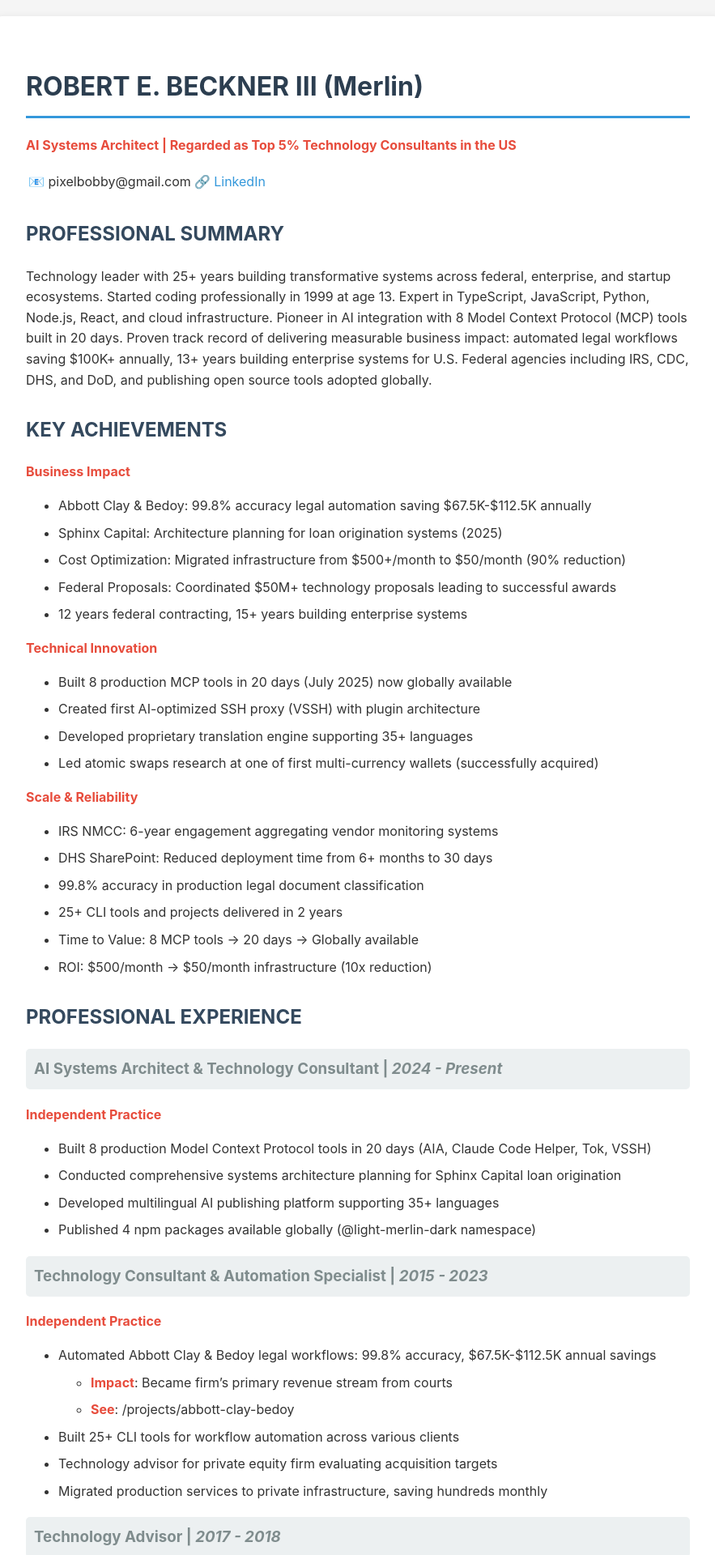
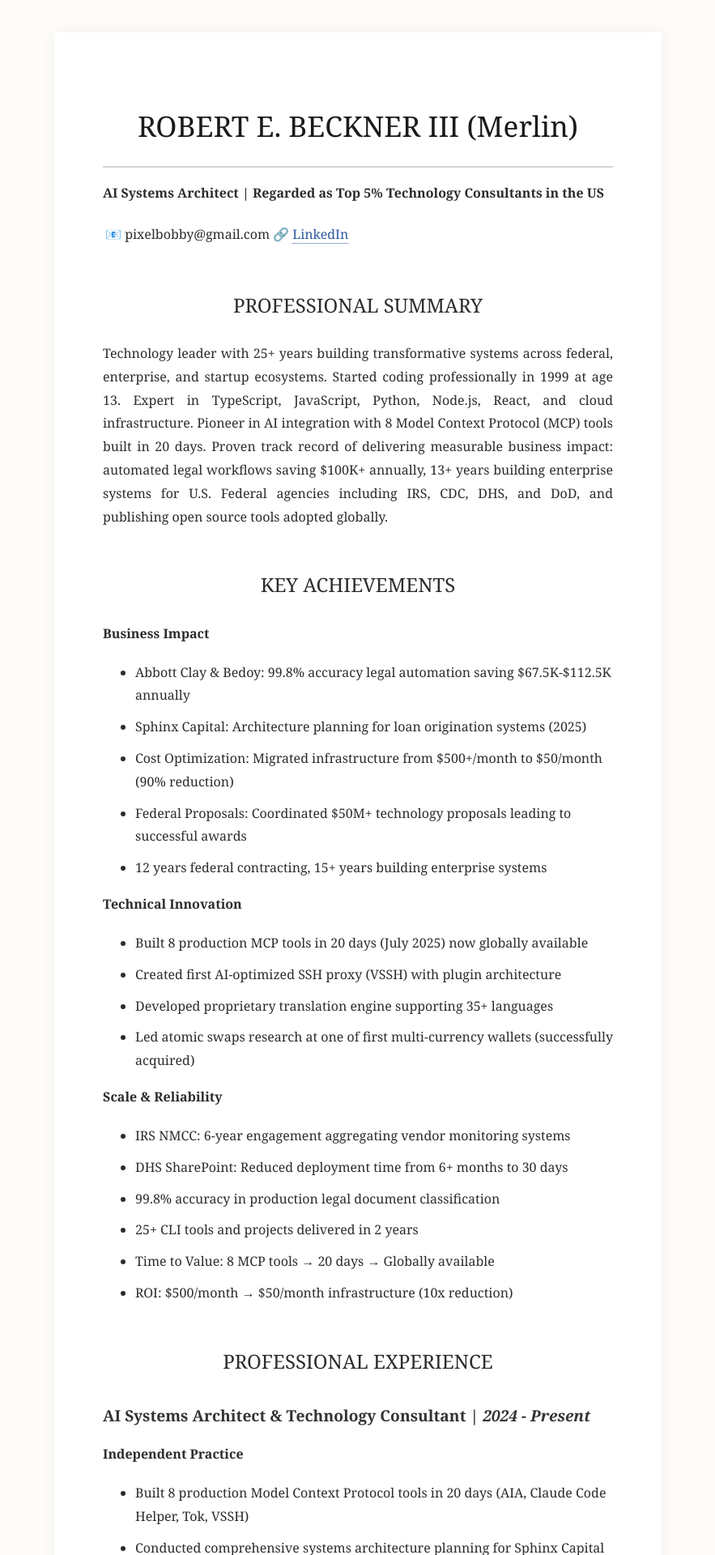
Before and after one commit to light-merlin-dark/public, a Jekyll site: the page built from resume.md, in a window 1280 px wide. Shown: the top 1920 px of the page at 81% size, without its empty margins (198-1081 px from the left). Built offline with Jekyll 4.4.1, drawn with Linux system fonts in a browser that asks for light colours; our own code applies the rules of GitHub Pages for plain Markdown files.

Commit message:
Update GitHub Pages content - 2025-08-06 16:47

```diff
--- a/_layouts/default.html
+++ b/_layouts/default.html
@@ -7,77 +7,111 @@
     <title>{{ page.title | default: site.title }}</title>
     <style>
         body {
-            font-family: -apple-system, BlinkMacSystemFont, 'Segoe UI', Roboto, 'Helvetica Neue', Arial, sans-serif;
-            line-height: 1.6;
-            color: #333;
-            max-width: 900px;
+            font-family: Georgia, 'Times New Roman', serif;
+            line-height: 1.8;
+            color: #2c2c2c;
+            max-width: 750px;
             margin: 0 auto;
-            padding: 20px;
-            background: #f5f5f5;
+            padding: 40px 20px;
+            background: #fdfcf8;
         }
         .container {
             background: white;
-            padding: 40px;
-            border-radius: 10px;
-            box-shadow: 0 2px 10px rgba(0,0,0,0.1);
+            padding: 60px;
+            box-shadow: 0 0 20px rgba(0,0,0,0.05);
         }
         h1 {
-            color: #2c3e50;
-            border-bottom: 3px solid #3498db;
-            padding-bottom: 10px;
+            font-size: 2.2em;
+            font-weight: normal;
+            color: #1a1a1a;
+            text-align: center;
+            margin-bottom: 0.5em;
+            padding-bottom: 0.5em;
+            border-bottom: 2px solid #d4d4d4;
         }
         h2 {
-            color: #34495e;
-            margin-top: 30px;
+            font-size: 1.5em;
+            font-weight: normal;
+            color: #2c2c2c;
+            margin-top: 2em;
+            margin-bottom: 1em;
+            text-align: center;
         }
         h3 {
-            color: #7f8c8d;
-            background: #ecf0f1;
-            padding: 10px;
-            border-radius: 5px;
+            font-size: 1.2em;
+            font-weight: bold;
+            color: #333;
+            margin-top: 1.5em;
+            margin-bottom: 0.8em;
+        }
+        h4 {
+            font-size: 1.1em;
+            font-weight: bold;
+            color: #444;
+            margin-top: 1.2em;
+            margin-bottom: 0.6em;
+        }
+        p {
+            text-align: justify;
+            margin-bottom: 1.2em;
         }
         code {
-            background: #f4f4f4;
-            padding: 2px 5px;
-            border-radius: 3px;
+            font-family: 'Courier New', monospace;
+            background: #f9f9f9;
+            padding: 2px 4px;
+            font-size: 0.9em;
         }
         pre {
-            background: #f4f4f4;
+            background: #f9f9f9;
+            border: 1px solid #e5e5e5;
             padding: 15px;
-            border-radius: 5px;
             overflow-x: auto;
+            font-family: 'Courier New', monospace;
+            font-size: 0.9em;
         }
         blockquote {
-            border-left: 4px solid #3498db;
+            border-left: 3px solid #999;
             margin-left: 0;
             padding-left: 20px;
-            color: #666;
+            color: #555;
             font-style: italic;
         }
+        ul {
+            line-height: 1.8;
+        }
         ul li {
-            margin: 8px 0;
+            margin: 10px 0;
         }
         hr {
             border: none;
-            border-top: 2px solid #ecf0f1;
-            margin: 30px 0;
+            border-top: 1px solid #d4d4d4;
+            margin: 40px 0;
         }
-        /* Highlight important sections */
         strong {
-            color: #e74c3c;
+            font-weight: bold;
+            color: inherit;
         }
-        /* Style for the options */
-        h4 {
-            color: #27ae60;
-            font-weight: bold;
+        em {
+            font-style: italic;
         }
-        /* No navigation - just content */
         a {
-            color: #3498db;
+            color: #2c5aa0;
             text-decoration: none;
+            border-bottom: 1px dotted #2c5aa0;
         }
         a:hover {
-            text-decoration: underline;
+            color: #1e3a6f;
+            border-bottom: 1px solid #1e3a6f;
+        }
+        /* Clean, document-like presentation */
+        @media print {
+            body {
+                background: white;
+            }
+            .container {
+                box-shadow: none;
+                padding: 0;
+            }
         }
     </style>
 </head>
```
